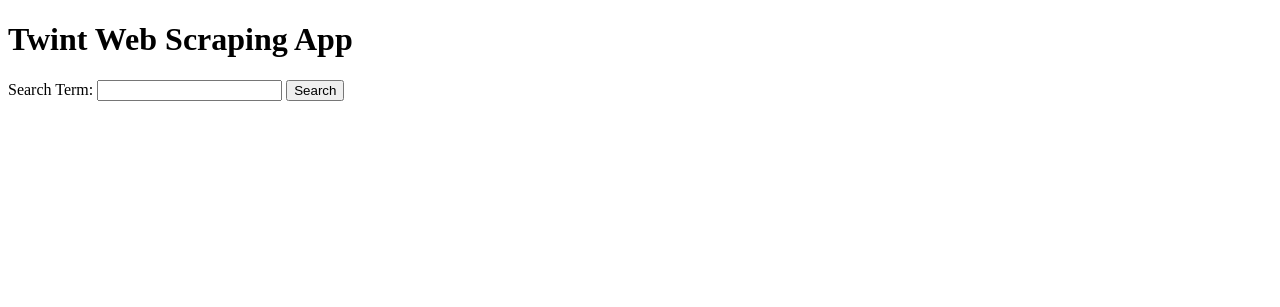
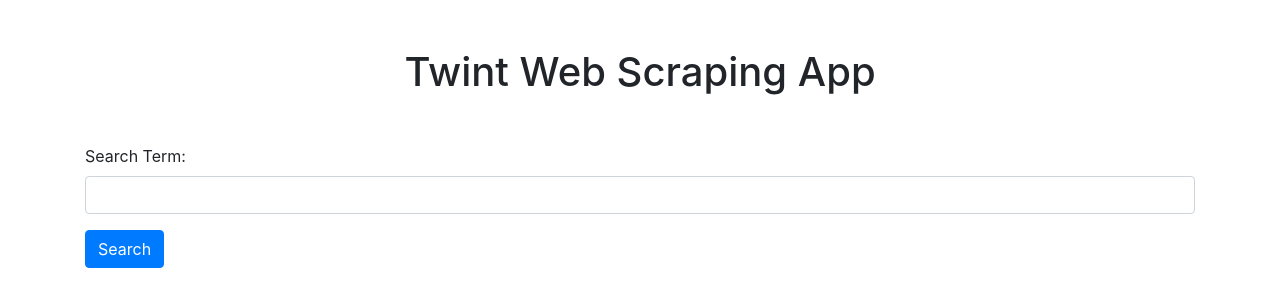
Before and after one commit to nasrulnoor/twintflask-gui, a Flask app: page / in a window 1280 px wide. Shown: the top 307 px of the page. Run offline with Flask 2, Linux system fonts and the light colour scheme; some libraries are stand-ins or nearby versions.

Commit message:
Update index.html

```diff
--- a/templates/index.html
+++ b/templates/index.html
@@ -1,22 +1,27 @@
 <!DOCTYPE html>
 <html>
   <head>
+    <meta charset="UTF-8">
+    <meta name="viewport" content="width=device-width, initial-scale=1.0">
+    <link rel="stylesheet" href="https://maxcdn.bootstrapcdn.com/bootstrap/4.0.0/css/bootstrap.min.css" integrity="sha384-Gn5384xqQ1aoWXA+058RXPxPg6fy4IWvTNh0E263XmFcJlSAwiGgFAW/dAiS6JXm" crossorigin="anonymous">
     <title>Twint Web Scraping App</title>
   </head>
   <body>
-    <h1>Twint Web Scraping App</h1>
-    <form action="/" method="post">
+    <div class="container mt-5">
+      <h1 class="text-center">Twint Web Scraping App</h1>
+      <form action="/" method="post" class="form-group mt-5">
         <label for="search_term">Search Term:</label>
-      <input type="text" id="search_term" name="search_term">
-      <input type="submit" value="Search">
+        <input type="text" id="search_term" name="search_term" class="form-control">
+        <input type="submit" value="Search" class="btn btn-primary mt-3">
       </form>
       {% if tweets %}
-      <h2>Search Results for "{{ search_term }}"</h2>
-      <ul>
+        <h2 class="text-center mt-5">Search Results for "{{ search_term }}"</h2>
+        <ul class="list-group mt-3">
           {% for tweet in tweets %}
-          <li>{{ tweet.tweet }}</li>
+            <li class="list-group-item">{{ tweet.tweet }}</li>
           {% endfor %}
         </ul>
       {% endif %}
+    </div>
   </body>
 </html>
```
Lines whose indentation alone changed are shown as unchanged.
